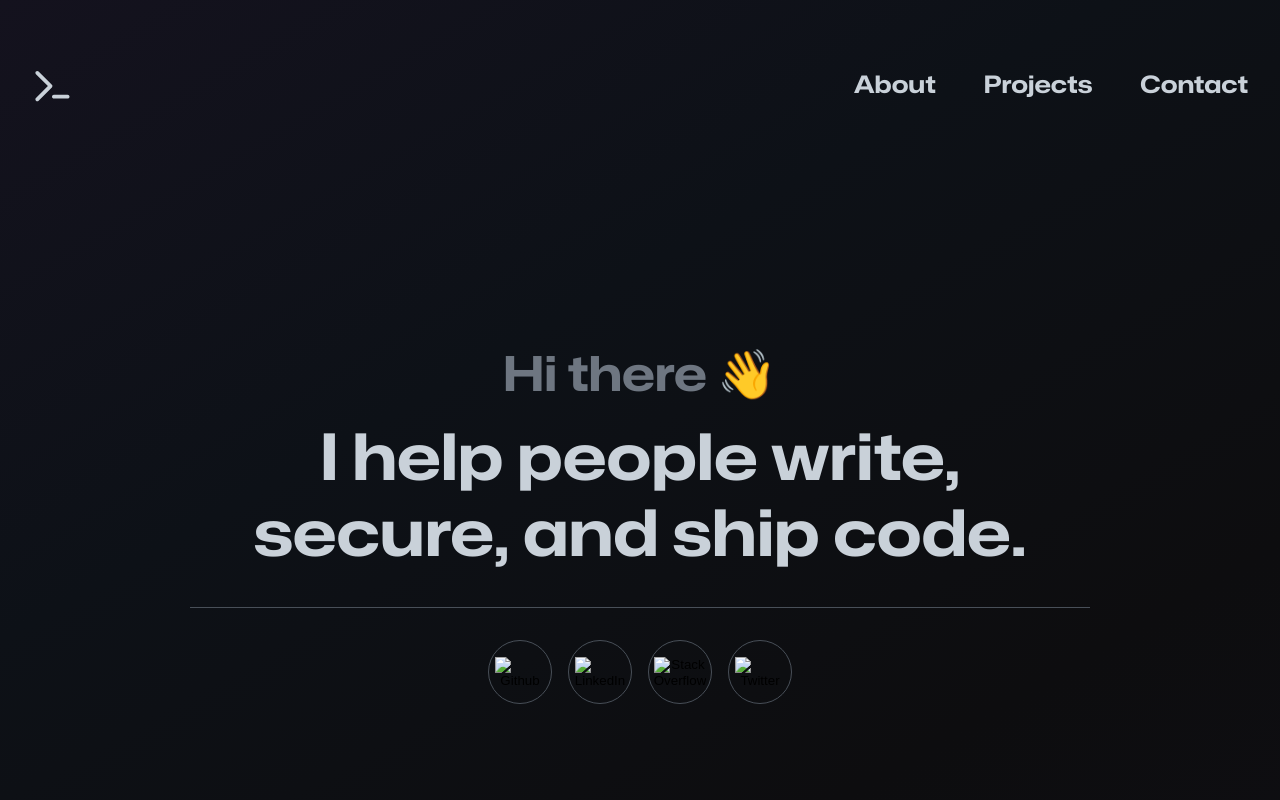
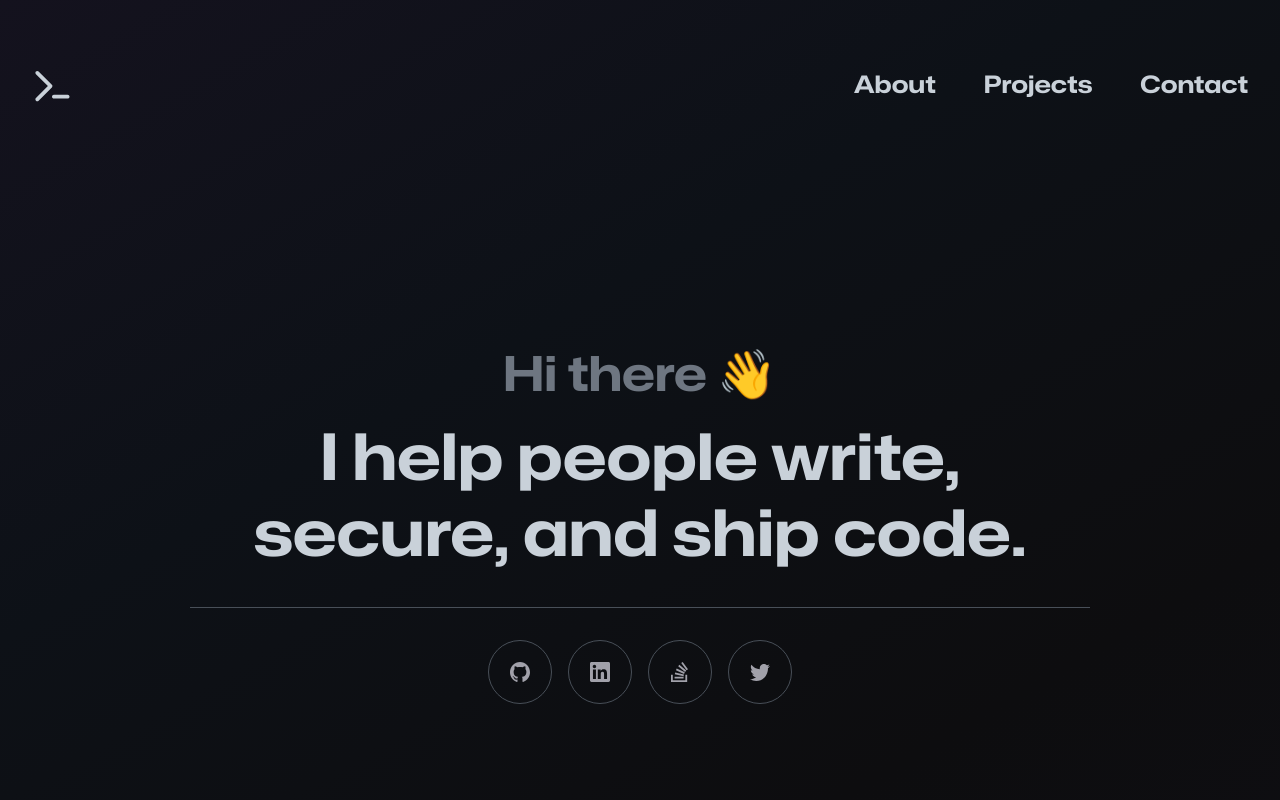
Before and after one commit to stvehayes/actions-portfolio, a website: page index.html in a window 1280 px wide. Shown: the top 800 px of the page. Drawn offline with Linux system fonts and the light colour scheme.

Commit message:
Add SVGs

```diff
--- a/index.html
+++ b/index.html
@@ -38,22 +38,22 @@
       <div class="social-icons">
         <a href="https://www.github.com/">
           <button class="icon-button">
-            <img src="./content/svg/GitHub.svg" alt="Github" />
+            <img src="./content/svg/gitHub.svg" alt="Github" />
           </button>
         </a>
         <a href="https://www.linkedin.com/" class="social-icon">
           <button class="icon-button">
-            <img src="./content/svg/LinkedIn.svg" alt="LinkedIn" />
+            <img src="./content/svg/linkedIn.svg" alt="LinkedIn" />
           </button>
         </a>
         <a href="https://www.stackoverflow.com/" class="social-icon">
           <button class="icon-button">
-            <img src="./content/svg/StackOverflow.svg" alt="Stack Overflow" />
+            <img src="./content/svg/stack.svg" alt="Stack Overflow" />
           </button>
         </a>
         <a href="https://www.twitter.com/">
           <button class="icon-button">
-            <img src="./content/svg/Twitter.svg" alt="Twitter" />
+            <img src="./content/svg/twitter.svg" alt="Twitter" />
           </button>
         </a>
       </div>
```
Also changed, not shown: content/svg/github.svg (added), content/svg/linkedin.svg (added), content/svg/stack.svg (added), content/svg/twitter.svg (added).
